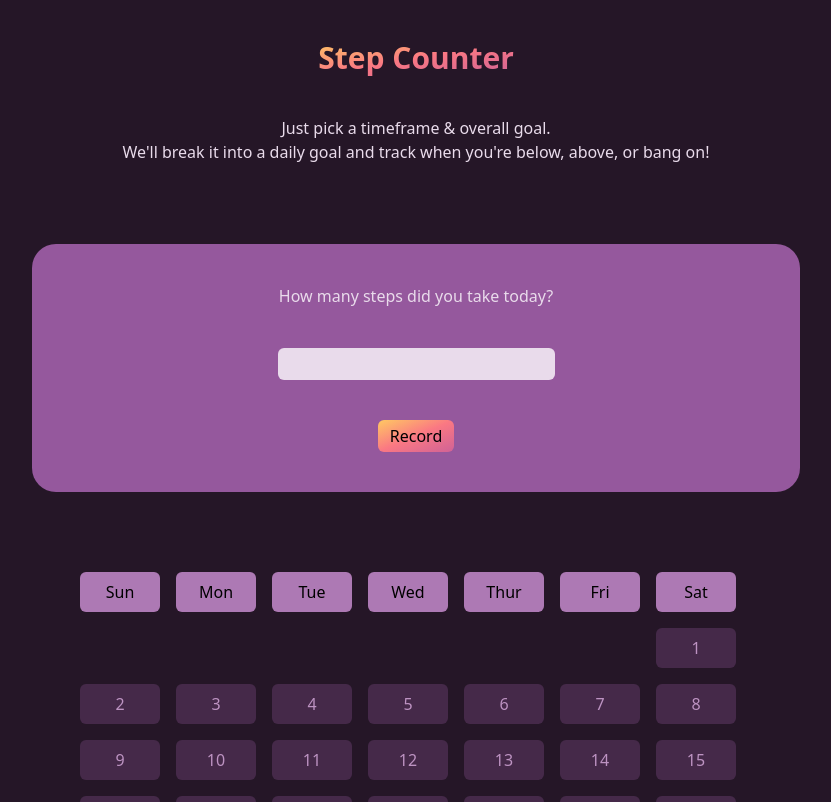
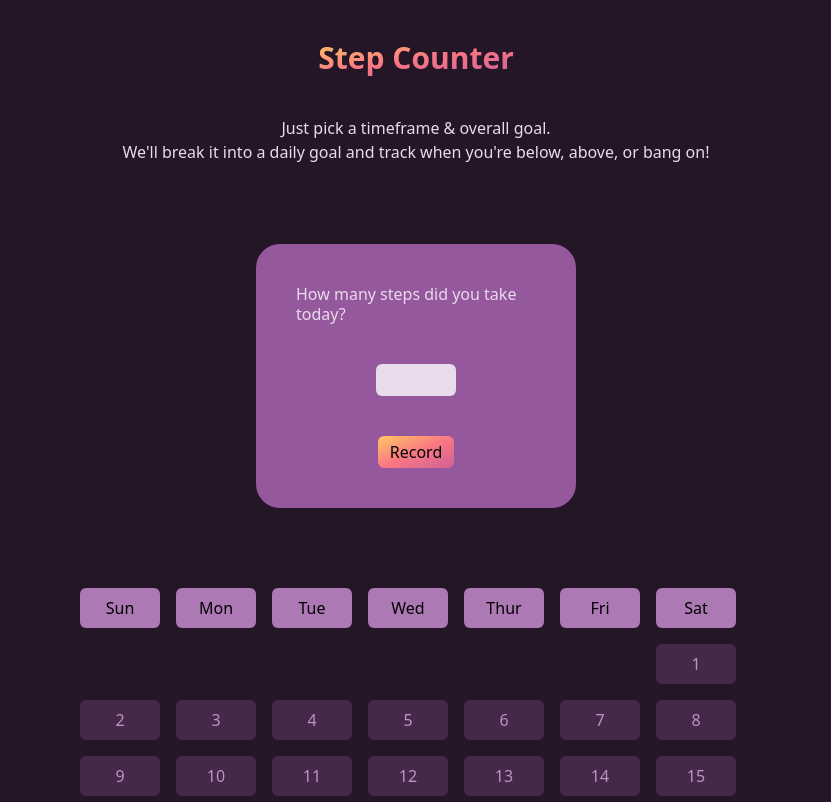
Before and after one commit to JoleneKearse/step-counter, a React (Vite) app: page / in a window 1280 px wide. Shown: the top 802 px of the page, without its empty margins (224-1055 px from the left). Built offline with nearby package versions, Linux system fonts and the light colour scheme.

Commit message:
chore: update input sizes

```diff
--- a/src/components/Counter.tsx
+++ b/src/components/Counter.tsx
@@ -1,14 +1,14 @@
 export function Counter() {
   return (
-    <form className="flex flex-col items-center w-3/5 gap-10 p-10 rounded-3xl bg-neutral-800">
-      <label htmlFor="daily-steps" className="text-neutral-200">
+    <form className="flex flex-col items-center w-3/5 gap-10 p-10 rounded-3xl bg-neutral-800 lg:w-1/4">
+      <label htmlFor="daily-steps" className="leading-5 text-neutral-200">
         How many steps did you take today?
       </label>
       <input
         type="number"
         name="daily-steps"
         id="daily-steps"
-        className="px-4 py-1 font-bold rounded-md text-neutral-800 bg-neutral-200 "
+        className="w-3/5 px-4 py-1 font-bold text-center rounded-md text-neutral-800 bg-neutral-200 md:w-2/5 lg:w-1/3"
       />
       <button
         className="inline-block px-3 py-1 rounded-md w-fit bg-gradient-to-br from-orange via-bright-salmon to-dusty-pink hover:bg-gradient-to-tl"
```
